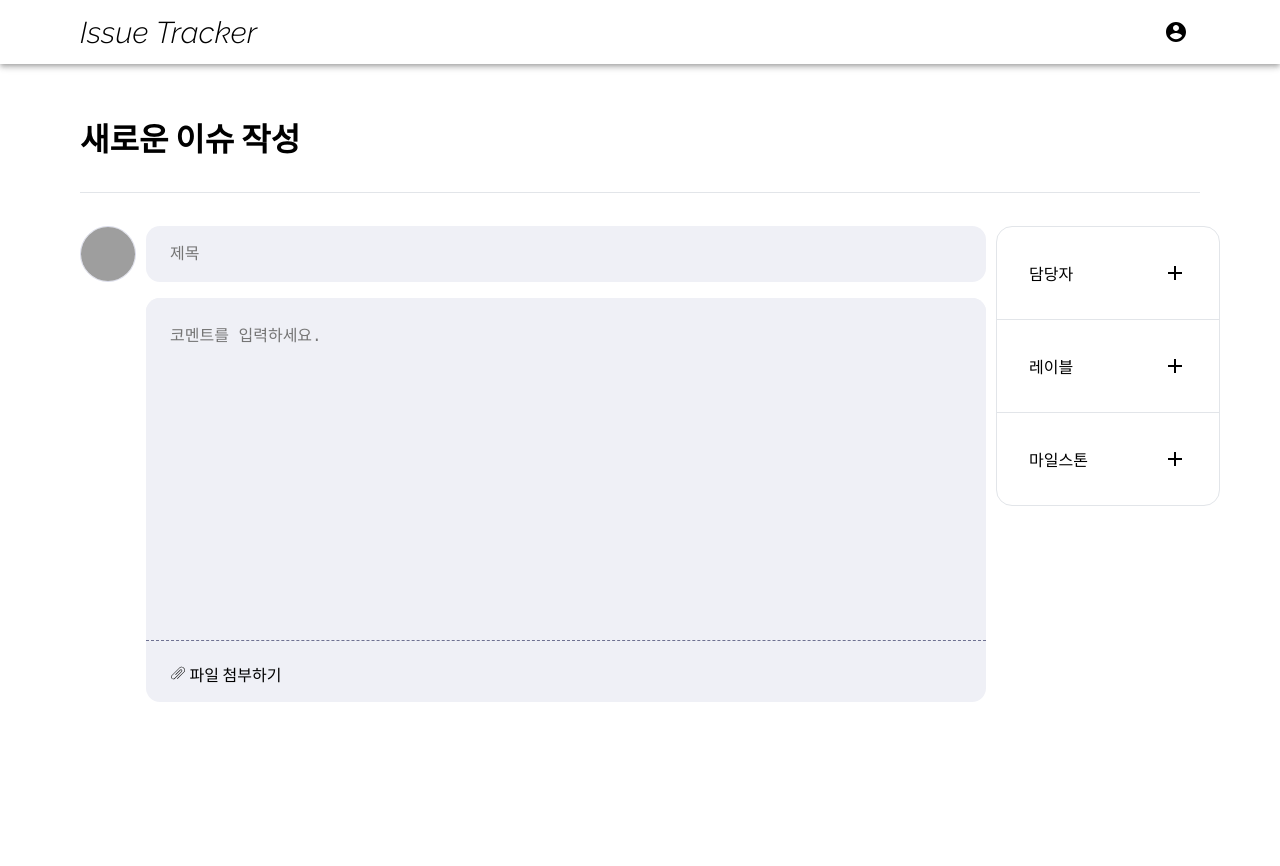
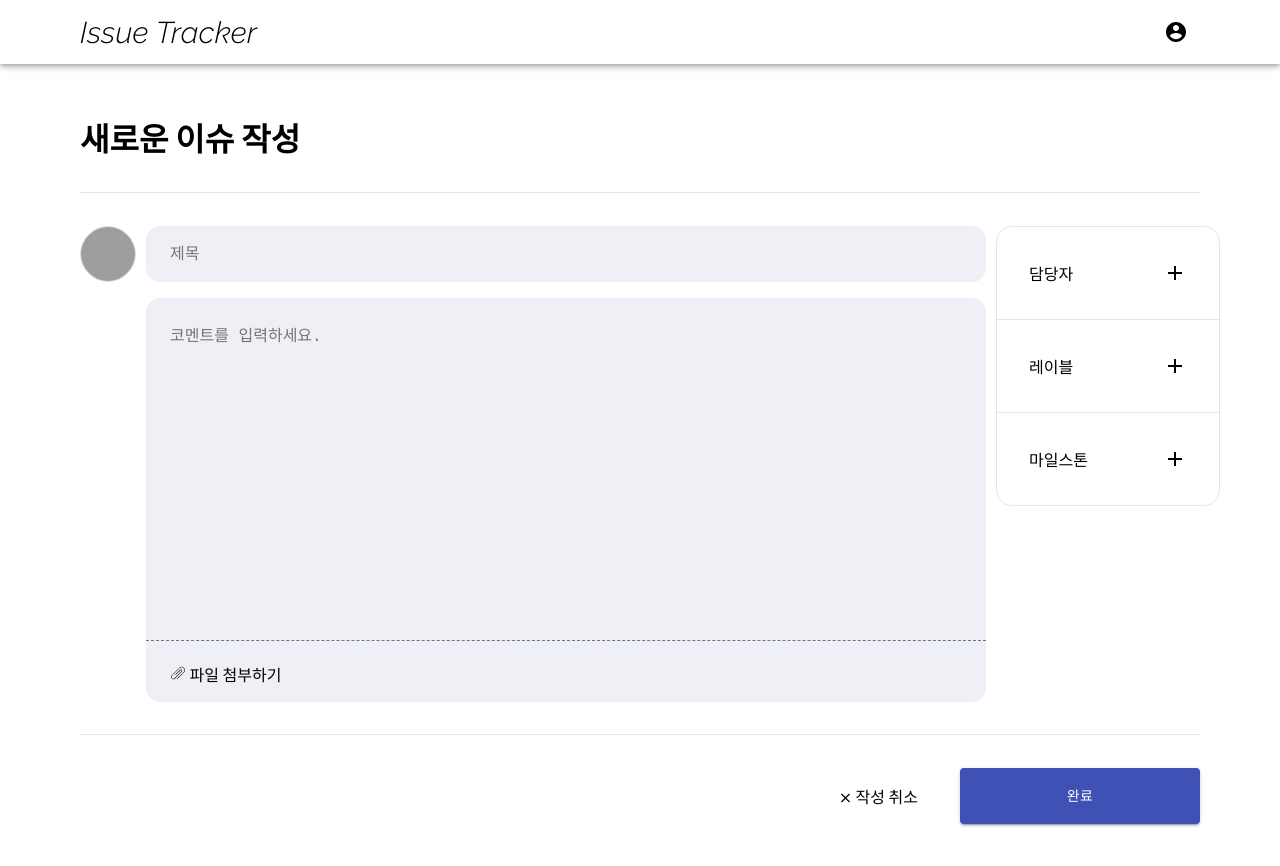
Before and after one commit to codesquad-members-2021/issue-tracker, a React (Create React App) app in the folder frontend/: page /create in a window 1280 px wide. Shown: the top 866 px of the page. Before the commit the page ends 800 px from the top, so only its background shows below. Built offline with nearby package versions, Linux system fonts and the light colour scheme; grey boxes are pictures that could not be loaded.

Commit message:
style:(#45) 이슈작성 페이지 제출 버튼

```diff
--- a/frontend/src/components/atom/PrimaryButton.tsx
+++ b/frontend/src/components/atom/PrimaryButton.tsx
@@ -4,12 +4,13 @@ import Button from '@material-ui/core/Button';
 
 interface PrimaryButtonType {
   value: string;
+  className?: string;
 }
 
-export default function PrimaryButton({ value }: PrimaryButtonType) {
+export default function PrimaryButton({ value, className }: PrimaryButtonType) {
   return (
     <PrimaryButtonBlock>
-      <Button variant='contained' size='medium' color='primary'>
+      <Button variant='contained' size='medium' color='primary' className={className}>
         {value}
       </Button>
     </PrimaryButtonBlock>
--- a/frontend/src/page/createIssuePage/CreateIssuePage.tsx
+++ b/frontend/src/page/createIssuePage/CreateIssuePage.tsx
@@ -3,7 +3,8 @@ import styled from 'styled-components';
 import Title from 'components/atom/Title';
 import ProfileImg from 'components/atom/ProfileImg';
 import IssueInput from 'page/createIssuePage/issueInput/IssueInput';
-import IssueDetailOption from 'page/createIssuePage/issueDetailOption/IssueDetailOption'
+import IssueDetailOption from 'page/createIssuePage/issueDetailOption/IssueDetailOption';
+import PrimaryButton from 'components/atom/PrimaryButton';
 interface Props {}
 
 export default function CreateIssuePage({}: Props): ReactElement {
@@ -15,7 +16,11 @@ export default function CreateIssuePage({}: Props): ReactElement {
       <div className='create__section__body'>
         <ProfileImg />
         <IssueInput />
-        <IssueDetailOption/>
+        <IssueDetailOption />
+      </div>
+      <div className='create__section__footer'>
+        <div>⨯ 작성 취소</div>
+        <PrimaryButton value='완료' className='create__submit-btn' />
       </div>
     </CreateIssuePageBlock>
   );
@@ -27,10 +32,24 @@ const CreateIssuePageBlock = styled.div`
     padding-bottom: 2rem;
     border-bottom: ${({ theme }) => `1px solid ${theme.color.lineGrey}`};
   }
-  .create__section__body{
+  .create__section__body {
     display: grid;
+    padding-bottom: 2rem;
+    border-bottom: ${({ theme }) => `1px solid ${theme.color.lineGrey}`};
     grid-template-columns: 5% 75% 20%;
     grid-gap: 10px;
     padding-top: 33px;
+    position: relative;
+  }
+  .create__section__footer {
+    display: flex;
+    margin-top: 2rem;
+    justify-content: flex-end;
+    align-items: center;
+    .create__submit-btn {
+      margin-left: 2rem;
+      width: 240px;
+      height: 56px;
+    }
   }
 `;
```
